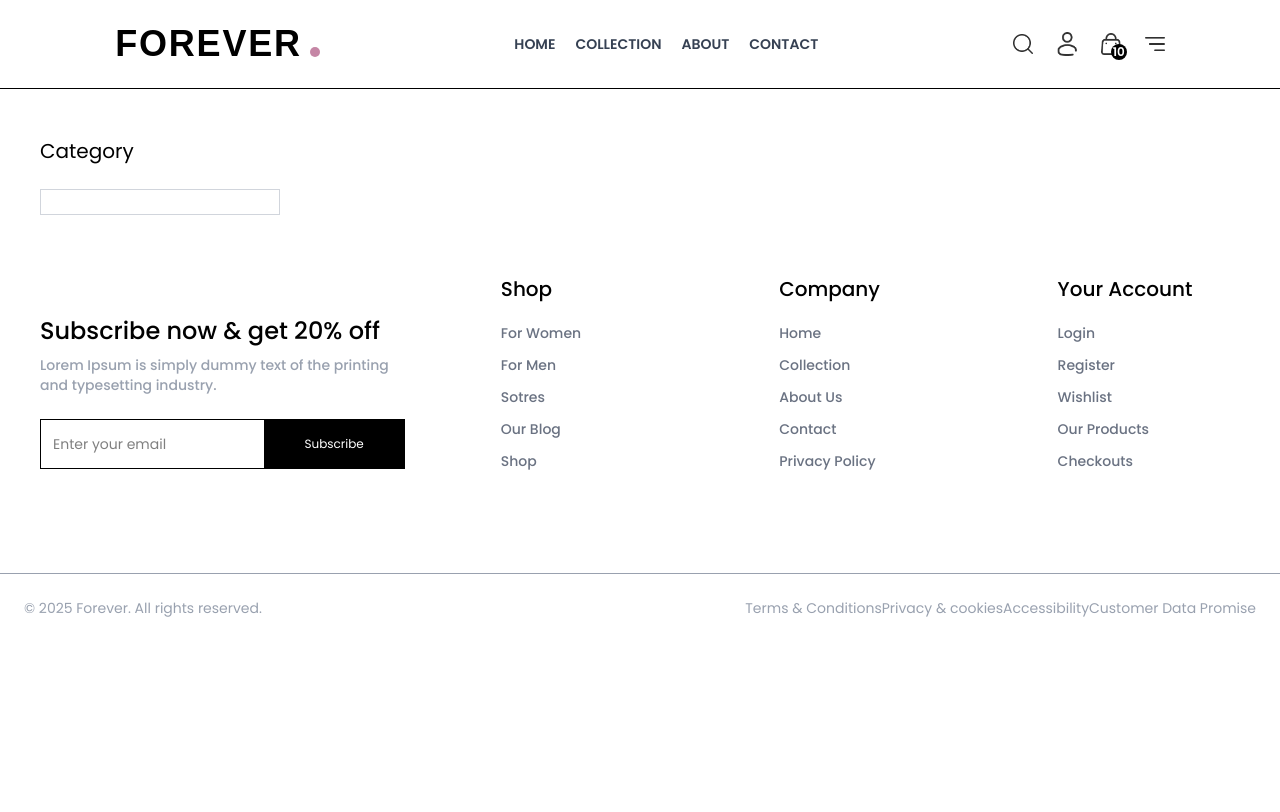
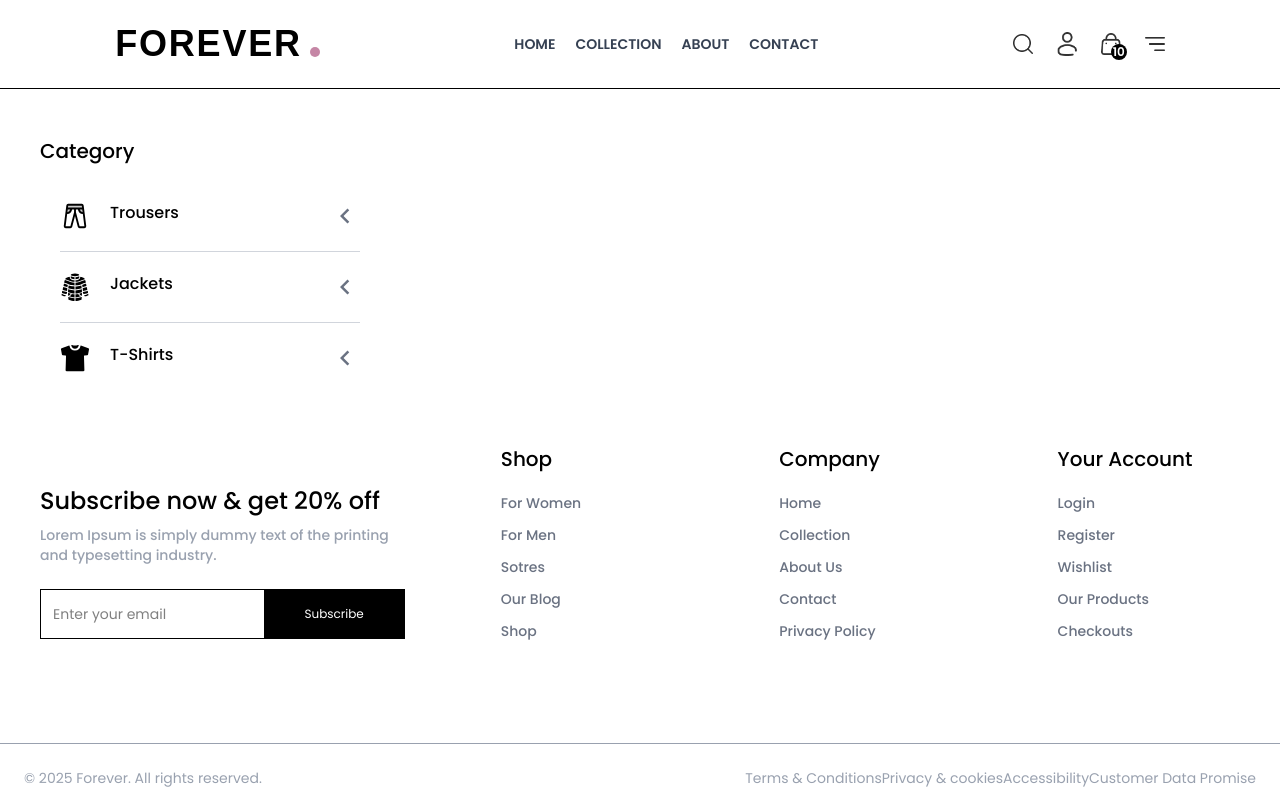
Before and after one commit to papichulo2021/Clothes-Store, a React (Vite) app: page /collection in a window 1280 px wide. Built offline with nearby package versions, Linux system fonts and the light colour scheme; a web font is replaced by a local one.

Commit message:
category

```diff
--- a/src/pages/Collection.jsx
+++ b/src/pages/Collection.jsx
@@ -1,27 +1,151 @@
 import React, { useContext, useState } from 'react'
-import {ShopContext} from '../context/ShopContext'
+import { ShopContext } from '../context/ShopContext'
+import { MdKeyboardArrowLeft, MdKeyboardArrowDown } from "react-icons/md";
+import { GiMonclerJacket } from "react-icons/gi";
+import { PiPantsDuotone } from "react-icons/pi";
+import { IoShirt } from "react-icons/io5";
+import { Link } from 'react-router-dom'; // Assuming you are using react-router for navigation
 
 function Collection() {
-  const { products }  = useContext(ShopContext);
-  const [isTrousersOpen, setIsTrouserOpen] = useState(false)
+  const { products } = useContext(ShopContext);
+  const [isTrousersOpen, setIsTrousersOpen] = useState(false);
+  const [isJacketsOpen, setIsJacketsOpen] = useState(false);
+  const [isShirtOpen, setIsShirtOpen] = useState(false);
 
-
-  const [showFilter, setShowFilter] = useState(false);
+  const toggleCategory = (category) => {
+    if (category === 'trousers') {
+      setIsTrousersOpen(prev => !prev);
+    } else if (category === 'jackets') {
+      setIsJacketsOpen(prev => !prev);
+    } else if (category === 'shirts') {
+      setIsShirtOpen(prev => !prev);
+    }
+  };
 
   return (
     <div className='px-10 flex flex-col sm:flex-row gap-1 sm:gap-10 pt-10 border-t '>
+      {/* Filter Option */}
+      <div className='min-w-80'>
+        <p className='my-2 text-xl font-[500] flex items-center cursor-pointer gap-2'>Category</p>
+        {/* Category filter */}
+        <div className='flex flex-col gap-5 pl-5 py-3 mt-6'>
+          {/* Trousers */}
+          <div className='flex flex-col'>
+            <div className='flex justify-between items-center'>
+              <div className='flex gap-5'>
+                <PiPantsDuotone className='text-3xl' />
+                <div className='font-[500]'>
+                  Trousers
+                </div>
+              </div>
+              <button onClick={() => toggleCategory('trousers')}>
+                {isTrousersOpen ? (
+                  <MdKeyboardArrowDown className='text-3xl text-gray-500' />
+                ) : (
+                  <MdKeyboardArrowLeft className='text-3xl text-gray-500' />
+                )}
+              </button>
+            </div>
+            {isTrousersOpen && (
+              <div className="pl-10">
+                {/* Display trousers products */}
+                {products.filter(product => product.category === 'Trousers').map(product => (
+                  <div key={product.id} className="mb-4">
+                    <div>{product.name}</div>
+                    <div>{product.price}</div>
+                  </div>
+                ))}
+                {/* Links at the bottom */}
+                <div className="flex flex-col gap-2 mt-4 ml-4 text-gray-500 text-sm font-[500]">
+                  <p><Link to="/product-info">Product Information</Link></p>
+                  <p><Link to="/details-of-trousers">Details of Trousers</Link></p>
+                  <p><Link to="/additional-info">Additional Info</Link></p>
+                </div>
+              </div>
+            )}
+          </div>
+          <hr className="border-gray-300" />
 
-      {/* Filter Option */}
-      <div className='min-w-60'>
-        <p className='my-2 text-xl flex items-center cursor-pointer gap-2'>Category</p>
-          {/* Category filter */}
-          <div className='border border-gray-300 pl-5 py-3 mt-6'>
+          {/* Jackets */}
+          <div className='flex flex-col'>
+            <div className='flex justify-between items-center'>
+              <div className='flex gap-5'>
+                <GiMonclerJacket className='text-3xl' />
+                <div className='font-[500]'>
+                  Jackets
+                </div>
+              </div>
+              <button onClick={() => toggleCategory('jackets')}>
+                {isJacketsOpen ? (
+                  <MdKeyboardArrowDown className='text-3xl text-gray-500' />
+                ) : (
+                  <MdKeyboardArrowLeft className='text-3xl text-gray-500' />
+                )}
+              </button>
+            </div>
+            {isJacketsOpen && (
+              <div className="pl-10">
+                {/* Display jackets products */}
+                {products.filter(product => product.category === 'Jackets').map(product => (
+                  <div key={product.id} className="mb-4">
+                    <div>{product.name}</div>
+                    <div>{product.price}</div>
+                  </div>
+                ))}
+                {/* Links at the bottom */}
+                <div className="flex flex-col gap-2 mt-4 ml-4 text-gray-500 text-sm font-[500]">
+                  <p><Link to="/product-info">Product Information</Link></p>
+                  <p><Link to="/details-of-jackets">Details of Jackets</Link></p>
+                  <p><Link to="/additional-info">Additional Info</Link></p>
+                </div>
+              </div>
+            )}
+          </div>
 
+          <hr className="border-gray-300" />
+
+
+          {/* T-Shirts */}
+          <div className='flex flex-col'>
+            <div className='flex justify-between items-center'>
+              <div className='flex gap-5'>
+                <IoShirt className='text-3xl' />
+                <div className='font-[500]'>
+                  T-Shirts
+                </div>
+              </div>
+              <button onClick={() => toggleCategory('shirts')}>
+                {isShirtOpen ? (
+                  <MdKeyboardArrowDown className='text-3xl text-gray-500' />
+                ) : (
+                  <MdKeyboardArrowLeft className='text-3xl text-gray-500' />
+                )}
+              </button>
+            </div>
+            {isShirtOpen && (
+              <div className="pl-10">
+                {/* Display t-shirts products */}
+                {products.filter(product => product.category === 'T-Shirts').map(product => (
+                  <div key={product.id} className="mb-4">
+                    <div>{product.name}</div>
+                    <div>{product.price}</div>
+                  </div>
+                ))}
+                {/* Links at the bottom */}
+                <div className="flex flex-col gap-2 mt-4 ml-4 text-gray-500 text-sm font-[500]">
+                  <p><Link to="/product-info">Product Information</Link></p>
+                  <p><Link to="/details-of-tshirts">Details of T-Shirts</Link></p>
+                  <p><Link to="/additional-info">Additional Info</Link></p>
+                </div>
+              </div>
+            )}
           </div>
+
+        </div>
       </div>
 
     </div>
-  )
+  );
 }
 
-export default Collection
+export default Collection;
```
Also changed, not shown: src/pages/OrionIcon.jsx (added).
